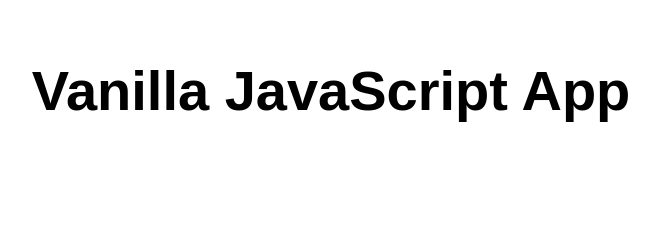
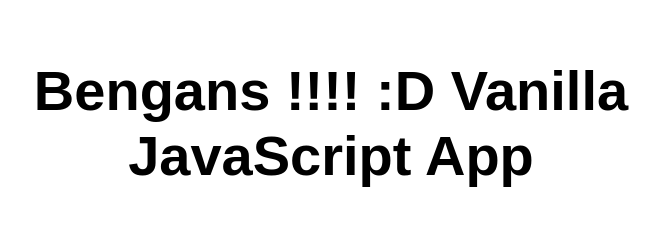
Before and after one commit to bengtsan/my-first-static-web-app, a website: page src/index.html in a window 1280 px wide. Shown: the whole page, without its empty margins (309-969 px from the left). Drawn offline with Linux system fonts and the light colour scheme.

Commit message:
testing commit indexhtml

```diff
--- a/src/index.html
+++ b/src/index.html
@@ -10,7 +10,7 @@
 
 <body>
   <main>
-    <h1>Vanilla JavaScript App</h1>
+    <h1>Bengans !!!! :D Vanilla JavaScript App</h1>
   </main>
 </body>
 
```
